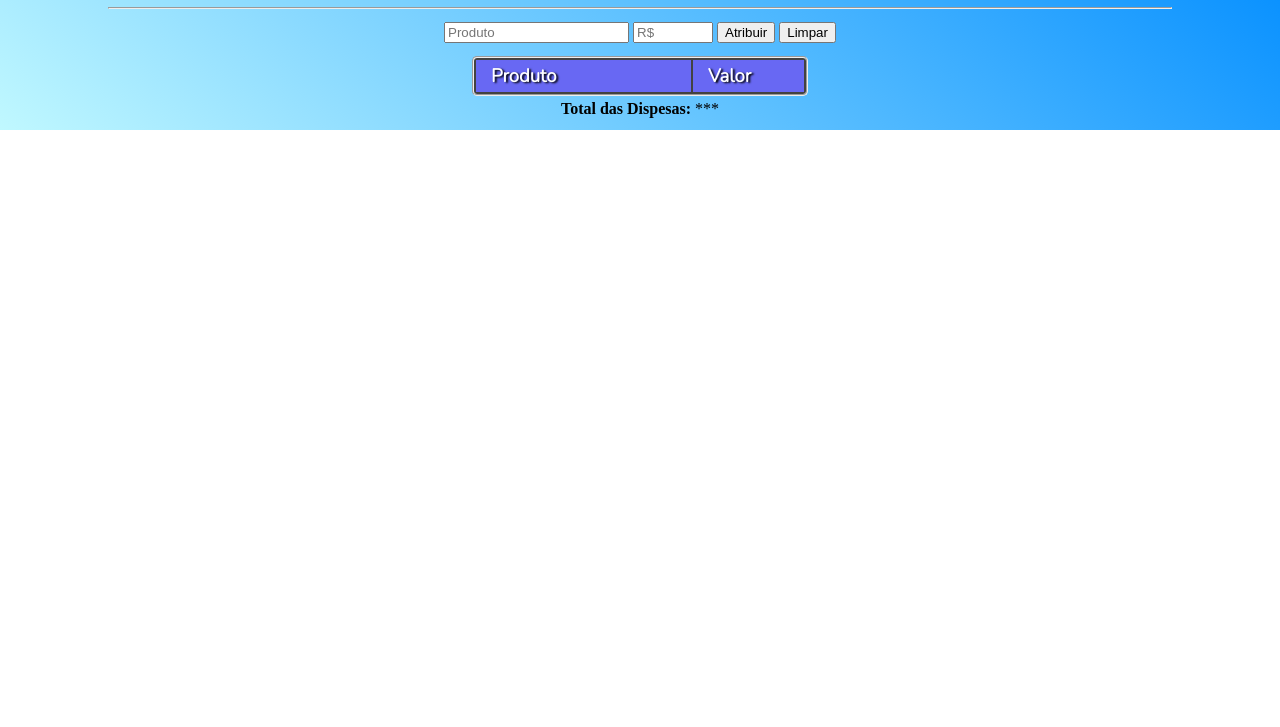
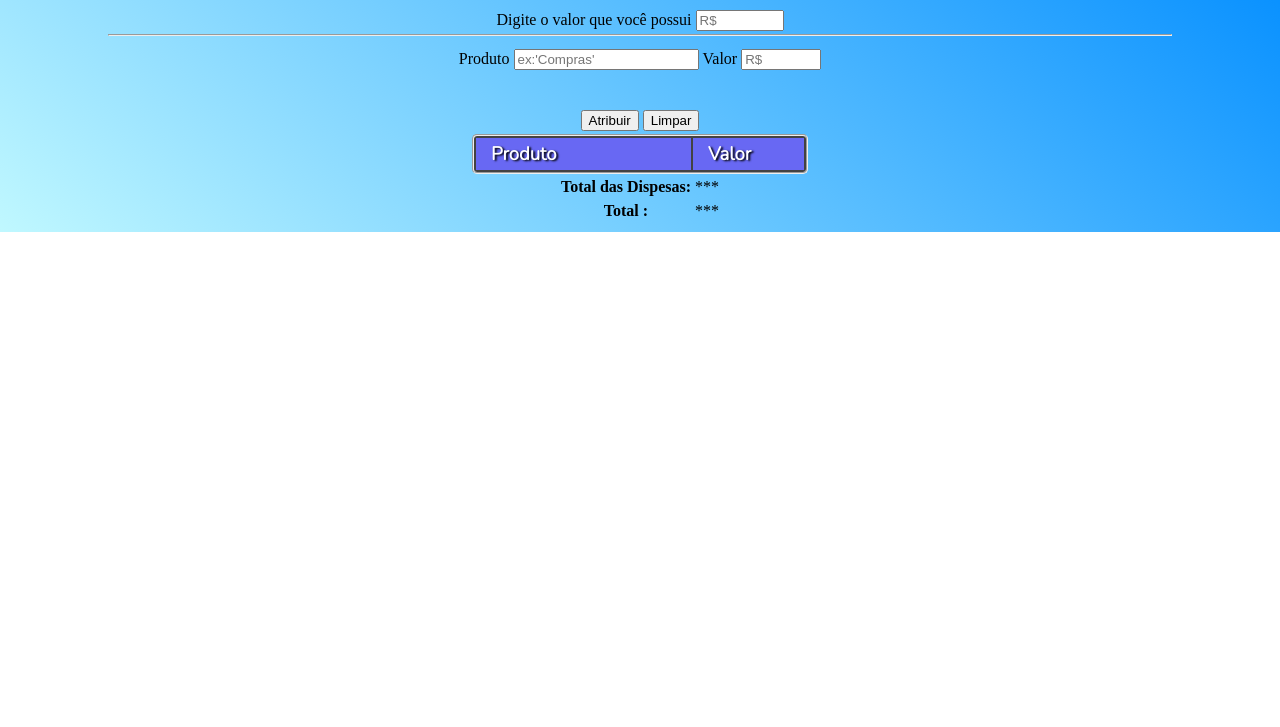
Before and after one commit to hugoalbert03/gestao-de-despesas, a plain HTML site: page index.html in a window 1280 px wide. Shown: the part 73-800 px from the top of the page. Drawn offline with Linux system fonts and the light colour scheme; a web font is replaced by a local one.

Commit message:
Atualização de Interface - 25/04
Novos recursos e correção dos elementos da interface.

```diff
--- a/index.html
+++ b/index.html
@@ -10,6 +10,12 @@
     <body>
         <header><!--Cabeçalho do conteúdo da página-->
             <h1 class="tp">Gestor de Despesas</h1>
+            <table>
+                <tr>
+                    <td><label for="vMonet">Digite o valor que você possui</label></td>
+                    <td><input type="number" min="1" max="900000" placeholder="R$" id="vMonet"></td>
+                </tr>
+            </table>
         </header>
         <hr>
         <article><!--Corpo do contúdo da página-->
@@ -17,13 +23,23 @@
                 <form>
                     <table class="tb01"><!--Componentes de controle da Tabela-->
                         <tr>
-                            <td><input type="text" placeholder="Produto" class="prod"></td>
-                            <td><input type="number" max="10000" min="0" placeholder="R$" class="val" size="7"></td>
-                            <td><button type="button" onclick="read()">Atribuir</button></td>
-                            <td><button type="reset" onclick="del()">Limpar</button></td>
+                            <td>Produto&nbsp;<input type="text" placeholder="ex:'Compras'" class="prod"></td>
+                            <td>Valor&nbsp;<input type="number" max="10000" min="0" placeholder="R$" class="val" size="7"></td>
+
                         </tr>
-                        </table>
-                        <table class="tb02"><!--Tabela de Dados-->
+                        <tr>
+                            <td></td>
+
+                        </tr>
+
+                    </table>
+                    <table>
+                        <td>
+                            <button type="button" onclick="read()">Atribuir</button>
+                            <button type="reset" onclick="del()">Limpar</button>
+                        </td>
+                    </table>
+                    <table class="tb02"><!--Tabela de Dados-->
                         <tr class="ttbl">
                             <th width="185" id="tbdata" class="titulo">Produto</th>
                             <th width="81" id="tbdata" class="titulo">Valor</th>
@@ -33,6 +49,10 @@
                         <tr>
                             <th class="toltH">Total das Dispesas:</th>
                             <td class="tVal">***</td>
+                        </tr>
+                        <tr>
+                            <th>Total :</th>
+                            <td>***</td>
                         </tr>
                     </table>
                 </form>
```
